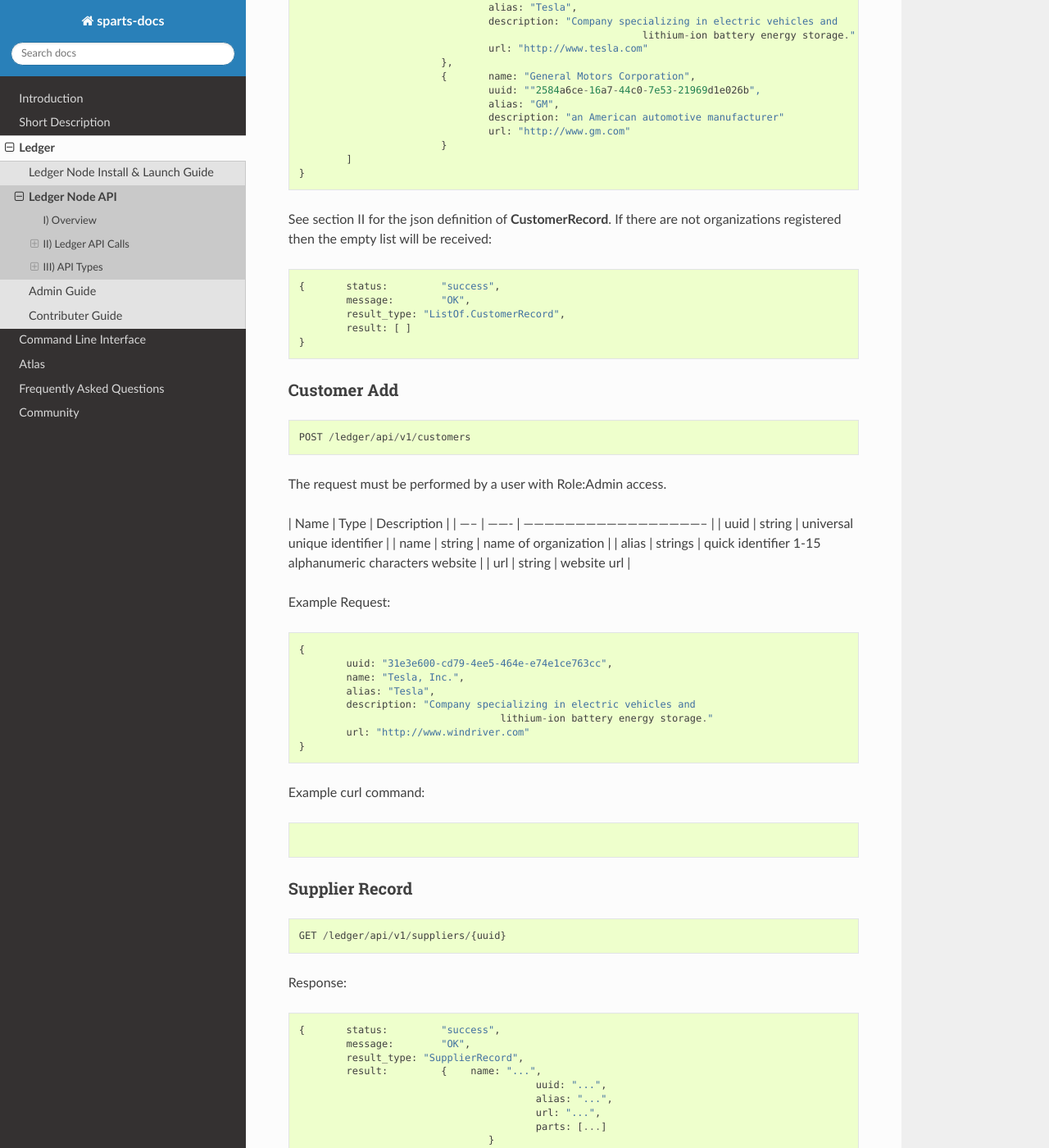
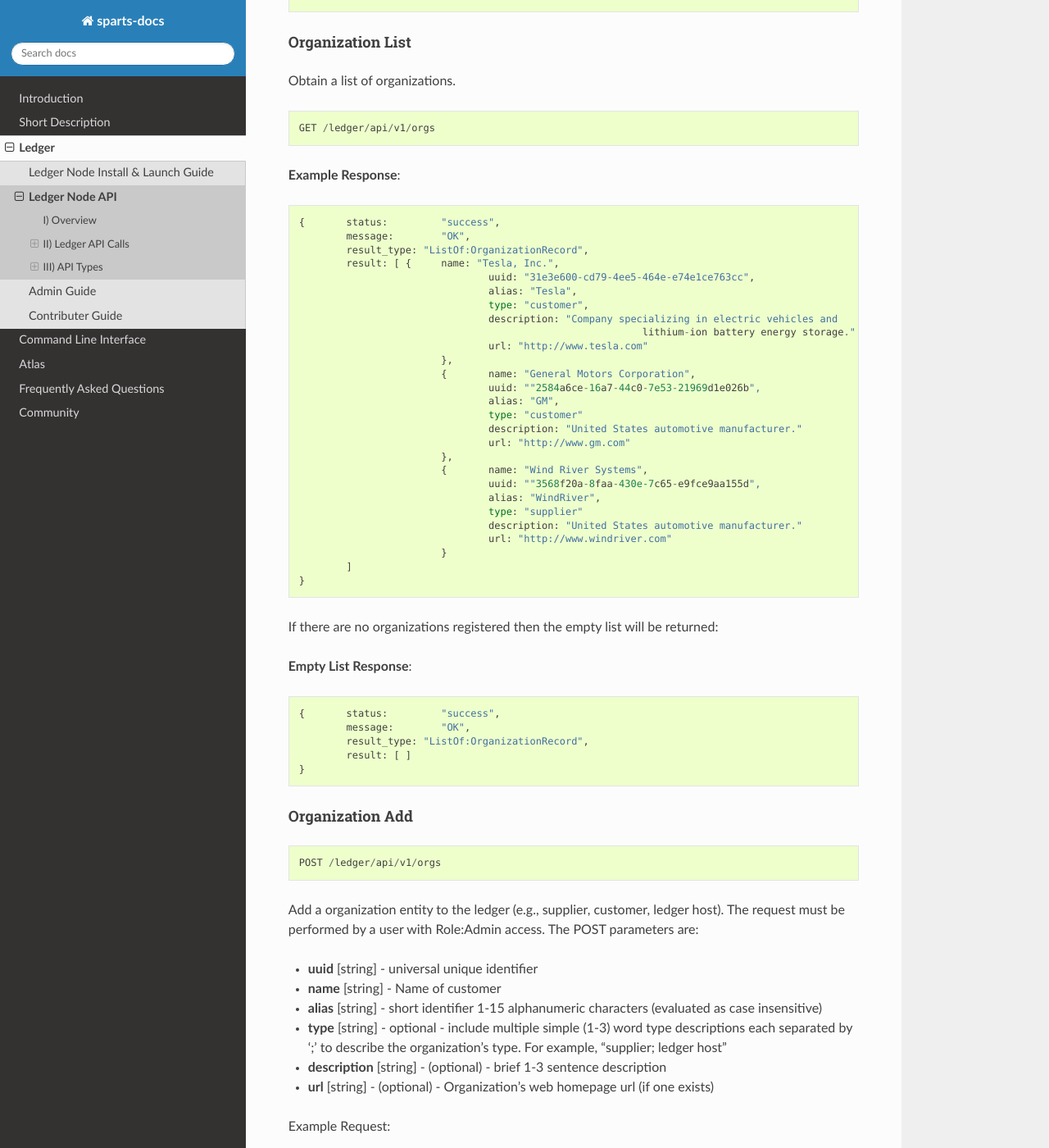
Before and after one commit to hyperledger-labs/SParts, a Sphinx documentation site: the page built from docs/web/ledger/api.md, in a window 1280 px wide and 1400 px high, scrolled down 6764 px. Shown: the whole window at 82% size. Built offline with Sphinx 7.4.7 and the Read the Docs theme 2.0.0, drawn with Linux system fonts in a browser that asks for light colours; pages that are not in the unit, such as notebooks, are missing from menus; some of the changed text lies outside the part shown.

Commit message:
added replaced customer with organization api calls
Signed-off-by: MarkGisi <mgisi@windriver.com>

````diff
--- a/docs/web/ledger/api.md
+++ b/docs/web/ledger/api.md
@@ -301,69 +301,86 @@ curl -i -H "Content-Type: application/json" -X POST -d  '{"private_key": "5K9ft3
 
 
 
-#### Customer Record
+### Organization
 
-A customer is a recipient of a collection of artifacts typically provide by a Supplier.
+A organization can represent a company, foundation, project or individual. The record fields include:
+
+- **uuid** [string] -  universal unique identifier
+- **name** [string] - Name of customer
+- **alias** [string] - short identifier 1-15 alphanumeric characters
+- **type** [string] - optional - include multiple simple (1-3) word type descriptions each separated by ';' to describe the organization's type. For example, "supplier; ledger host"
+- **description** [string] - (optional) - brief 1-3 sentence description
+- **url** [string] - (optional) - Organization's web homepage url (if one exists)
+
+#### Organization Record
+
+Retrieve the record of an organization:
 
 ```
-GET /ledger/api/v1/customer/{uuid}
+GET /ledger/api/v1/orgs/{uuid}
 ```
 
-Response:
+**General Response**:
 
 ```
 {	status: 	"success",
 	message: 	"OK",
-	result_type: "CustomerRecord",
+	result_type: "OrganizationRecord",
 	result: 	{   name: "...",
 					uuid: "...",
 					alias: "...",
-					url: "...",
+					type: "..."
+					description: "...",
+					url: "..."
 				}
 }
 ```
 
-Example Response:
+**Example Response**:
 
 ```
 {	status: 	"success",
 	message: 	"OK",
-	result_type: "CustomerRecord",
+	result_type: "ORecord",
 	result: {	name: "Tesla, Inc.",
 			 	uuid: "31e3e600-cd79-4ee5-464e-e74e1ce763cc",
 				alias: "Tesla",
+				type: "supplier",
+				description: "Company specializing in electric vehicles and
+							  lithium-ion battery energy storage.",
 				url: "http://www.tesla.com"
 			}
 }
 ```
 
-See section II for the json definition of **CustomerRecord**. If a customer is not found the following error response will be received:
+If an organization record is not found the following error response will be received:
 
 ```
 {	status: 	"failed",
-	message: 	"Customer record not found",
+	message: 	"Organization record not found",
 	result_type: "EmptyRecord",
 	result: 	{}
 }
 ```
 
-#### Customer List
+#### Organization List
 
 Obtain a list of organizations.
 
 ```
-GET /ledger/api/v1/customers
+GET /ledger/api/v1/orgs
 ```
 
-Example Response:
+**Example Response**:
 
 ```
 {	status: 	"success",
 	message: 	"OK",
-	result_type: "ListOf:CustomerRecord",
+	result_type: "ListOf:OrganizationRecord",
 	result: [ {	name: "Tesla, Inc.",
 			 	uuid: "31e3e600-cd79-4ee5-464e-e74e1ce763cc",
 				alias: "Tesla",
+				type: "customer",
 				description: "Company specializing in electric vehicles and
 							  lithium-ion battery energy storage."
 				url: "http://www.tesla.com"
@@ -371,39 +388,49 @@ Example Response:
 			{	name: "General Motors Corporation",
 			 	uuid: ""2584a6ce-16a7-44c0-7e53-21969d1e026b",
 				alias: "GM",
-				description: "an American automotive manufacturer"
+				type: "customer"
+				description: "United States automotive manufacturer."
 				url: "http://www.gm.com"
+			},
+			{	name: "Wind River Systems",
+			 	uuid: ""3568f20a-8faa-430e-7c65-e9fce9aa155d",
+				alias: "WindRiver",
+				type: "supplier"
+				description: "United States automotive manufacturer."
+				url: "http://www.windriver.com"
 			}
 	]
 }
 ```
 
-See section II for the json definition of **CustomerRecord**. If there are not organizations registered then the empty list will be received:
+If there are no organizations registered then the empty list will be returned:
+
+**Empty List Response**:
 
 ```
 {	status: 	"success",
 	message: 	"OK",
-	result_type: "ListOf.CustomerRecord",
+	result_type: "ListOf:OrganizationRecord",
 	result: [ ]
 }
 ```
 
 
 
-#### Customer Add
+#### Organization Add
 
 ```
-POST /ledger/api/v1/customers
+POST /ledger/api/v1/orgs
 ```
 
-The request must be performed by a user with Role:Admin access.
+Add a organization entity to the ledger (e.g., supplier, customer, ledger host). The request must be performed by a user with Role:Admin access. The POST parameters are:
 
-| Name  | Type    | Description                                           |
-| ----- | ------- | ----------------------------------------------------- |
-| uuid  | string  | universal unique identifier                           |
-| name  | string  | name of organization                                  |
-| alias | strings | quick identifier 1-15 alphanumeric characters website |
-| url   | string  | website url                                           |
+- **uuid** [string] -  universal unique identifier
+- **name** [string] - Name of customer
+- **alias** [string] - short identifier 1-15 alphanumeric characters (evaluated as case insensitive)
+- **type** [string] - optional - include multiple simple (1-3) word type descriptions each separated by ';' to describe the organization's type. For example, "supplier; ledger host"
+- **description** [string] - (optional) - brief 1-3 sentence description
+- **url** [string] - (optional) - Organization's web homepage url (if one exists)
 
 Example Request:
 
@@ -421,10 +448,12 @@ Example Request:
 Example curl command:
 
 ```
-
+curl -i -H "Content-Type: application/json" -X POST -d  '{"name": "Wind River", "uuid": "3568f20a-8faa-430e-7c65-e9fce9aa155d", "alias": "WindRiver", "url": "http://www.windriver.com"}' http://localhost:818/ledger/api/v1/orgs
 ```
 
 
+
+### Supplier
 
 #### Supplier Record
 
@@ -532,7 +561,13 @@ See section II for the json definition of **OrganizationRecord**. If there are n
 POST /ledger/api/v1/suppliers
 ```
 
-The request must be performed by a user with Role:Admin access.
+Add a supplier entity to the ledger. The request must be performed by a user with Role:Admin access. The POST parameters are:
+
+- **uuid** [string] -  universal unique identifier
+- **name** [string] - Name of customer
+- **alias** [string] - short identifier 1-15 alphanumeric characters
+- **description** [string] - (optional) - brief 1-3 sentence description
+- **url** [string] - (optional) - web home url
 
 | Name  | Type    | Description                                           |
 | ----- | ------- | ----------------------------------------------------- |
````
Also changed, not shown: other parts of docs/web/ledger/api.md (+2 -2 lines).
